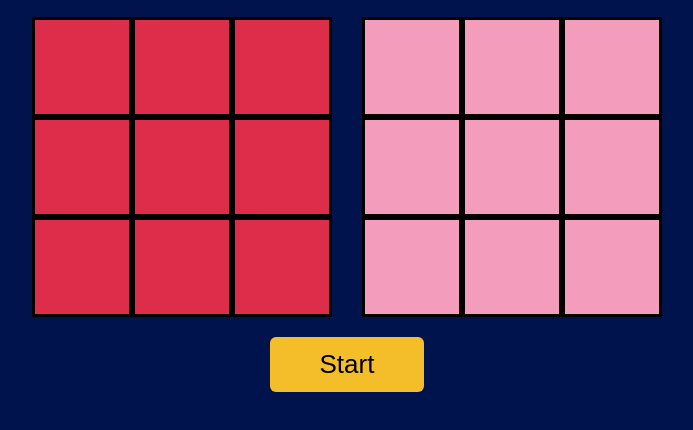
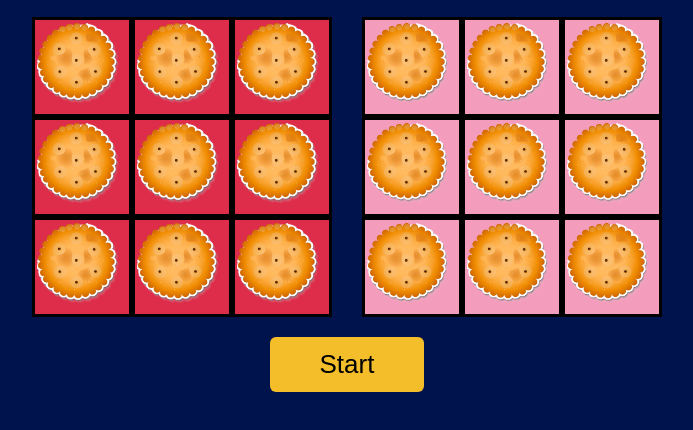
Before and after one commit to abdulrazaqebrahim25-oss/Trap-Guessing-Game, a plain HTML site: page Trap-Guessing-Game/index.html in a window 1280 px wide. Shown: the part 124-554 px from the top of the page, without its empty margins (293-986 px from the left). Drawn offline with Linux system fonts and the light colour scheme.

Commit message:
add cracker and start js

```diff
--- a/Trap-Guessing-Game/css/style.css
+++ b/Trap-Guessing-Game/css/style.css
@@ -43,6 +43,13 @@ background-color: #00134D;
     align-items: center;
     gap: 10px;
 
+}
+
+img{
+  display: flex;
+  aspect-ratio: 1/1;
+  width: 90%;
+  align-items: normal;
 }
 
 .board-pl1{
--- a/Trap-Guessing-Game/index.html
+++ b/Trap-Guessing-Game/index.html
@@ -34,29 +34,29 @@
 </div>
 <div class="fullBoard">
    <section class="board-pl1">
-        <div class="sqr" data-player="1" data-index="0"></div>
-        <div class="sqr" data-player="1" data-index="1"></div>
-        <div class="sqr" data-player="1" data-index="2"></div>
-        <div class="sqr" data-player="1" data-index="3"></div>
-        <div class="sqr" data-player="1" data-index="4"></div>
-        <div class="sqr" data-player="1" data-index="5"></div>
-        <div class="sqr" data-player="1" data-index="6"></div>
-        <div class="sqr" data-player="1" data-index="7"></div>
-        <div class="sqr" data-player="1" data-index="8"></div>
+        <div class="sqr" data-player="1" data-index="0"> <img src="./cracker.png" alt="cracker photo"></div>
+        <div class="sqr" data-player="1" data-index="1"> <img src="./cracker.png" alt="cracker photo"></div>
+        <div class="sqr" data-player="1" data-index="2"> <img src="./cracker.png" alt="cracker photo"></div>
+        <div class="sqr" data-player="1" data-index="3"> <img src="./cracker.png" alt="cracker photo"></div>
+        <div class="sqr" data-player="1" data-index="4"> <img src="./cracker.png" alt="cracker photo"></div>
+        <div class="sqr" data-player="1" data-index="5"> <img src="./cracker.png" alt="cracker photo"></div>
+        <div class="sqr" data-player="1" data-index="6"> <img src="./cracker.png" alt="cracker photo"></div>
+        <div class="sqr" data-player="1" data-index="7"> <img src="./cracker.png" alt="cracker photo"></div>
+        <div class="sqr" data-player="1" data-index="8"> <img src="./cracker.png" alt="cracker photo"></div>
    </section>
 
 <div class="divider"></div>
 
    <section class="board-pl2">
-        <div class="sqr" data-player="2" data-index="0"></div>
-        <div class="sqr" data-player="2" data-index="1"></div>
-        <div class="sqr" data-player="2" data-index="2"></div>
-        <div class="sqr" data-player="2" data-index="3"></div>
-        <div class="sqr" data-player="2" data-index="4"></div>
-        <div class="sqr" data-player="2" data-index="5"></div>
-        <div class="sqr" data-player="2" data-index="6"></div>
-        <div class="sqr" data-player="2" data-index="7"></div>
-        <div class="sqr" data-player="2" data-index="8"></div>
+        <div class="sqr" data-player="2" data-index="0"> <img src="./cracker.png" alt="cracker photo"></div>
+        <div class="sqr" data-player="2" data-index="1"> <img src="./cracker.png" alt="cracker photo"></div>
+        <div class="sqr" data-player="2" data-index="2"> <img src="./cracker.png" alt="cracker photo"></div>
+        <div class="sqr" data-player="2" data-index="3"> <img src="./cracker.png" alt="cracker photo"></div>
+        <div class="sqr" data-player="2" data-index="4"> <img src="./cracker.png" alt="cracker photo"></div>
+        <div class="sqr" data-player="2" data-index="5"> <img src="./cracker.png" alt="cracker photo"></div>
+        <div class="sqr" data-player="2" data-index="6"> <img src="./cracker.png" alt="cracker photo"></div>
+        <div class="sqr" data-player="2" data-index="7"> <img src="./cracker.png" alt="cracker photo"></div>
+        <div class="sqr" data-player="2" data-index="8"> <img src="./cracker.png" alt="cracker photo"></div>
     </section>
 
 </div>
--- a/Trap-Guessing-Game/js/app.js
+++ b/Trap-Guessing-Game/js/app.js
@@ -0,0 +1,24 @@
+/*-------------------------------- Constants --------------------------------*/
+
+const crakers =[]
+
+/*-------------------------------- Variables --------------------------------*/
+
+let phase = 1 // three phases 1 to player one pick bombs place,  2 for second player, 3 to strat
+let turn = 1 // two trun 1 for player one , 2 player 2
+
+
+// to store the bombs index
+
+let p1Bomb= []
+let p2Bomb= []
+
+// the number of hearts each player has
+
+let p1Hearts = 3
+let p2Hearts = 3
+/*------------------------ Cached Element References ------------------------*/
+
+/*----------------------------- Event Listeners -----------------------------*/
+
+/*-------------------------------- Functions --------------------------------*/
```
Also changed, not shown: Trap-Guessing-Game/cracker.png (added).
